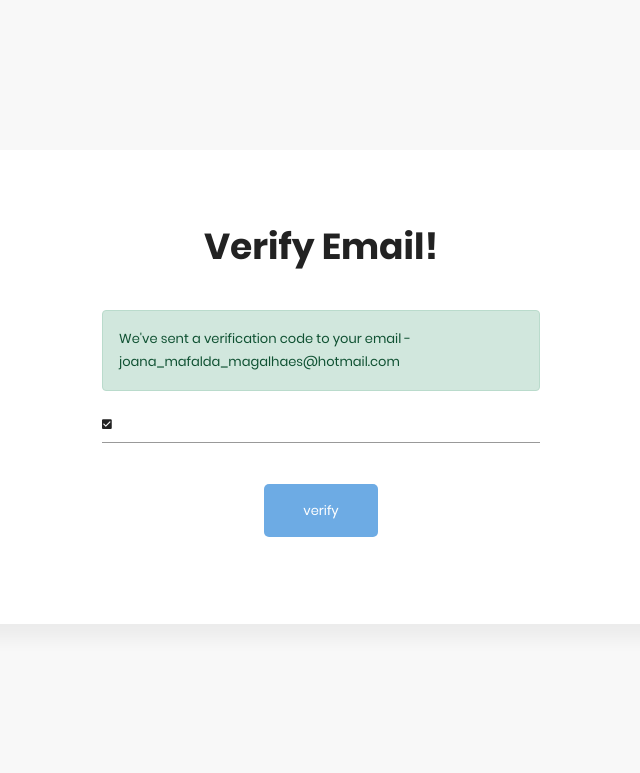
After one commit to jmmp00/atw, a PHP site: page /verifyEmail.php in a window 1280 px wide. The commit adds this page. Shown: the top 773 px of the page, without its empty margins (319-959 px from the left). Run offline with PHP 8.4, Linux system fonts and the light colour scheme; a user stored in the database is signed in.

Commit message:
register email verification

```diff
--- a/css/style.css
+++ b/css/style.css
@@ -298,6 +298,12 @@ figure {
   display: block;
   text-align: center; }
 
+.forgot-password{
+  font-size: 14px;
+  color: #222;
+  display: block;
+}
+
 .term-service {
   font-size: 13px;
   color: #222; }
@@ -306,6 +312,18 @@ figure {
   margin-left: 75px;
   margin-right: 75px;
   padding-left: 34px; }
+
+.verify-email{
+  width: 100%;
+  display: block;
+  text-align: center;
+}
+.verify-email-form {
+  display: inline-block;
+  margin-left: auto;
+  margin-right: auto;
+  text-align: left;
+  width:50%; }
 
 .register-form {
   width: 100%; }
--- a/login.php
+++ b/login.php
@@ -47,6 +47,9 @@
                                 <input type="checkbox" name="remember-me" id="remember-me" class="agree-term"/>
                                 <label for="remember-me" class="label-agree-term"><span><span></span></span>Remember me</label>
                             </div>
+                            <div class="form-group">
+                                <a href="ForgotPassword.php" class="forgot-password">Forgot password</a>
+                            </div>
                             <div class="form-group form-button">
                                 <input type="submit" name="login" id="signin" class="form-submit" value="Log in"/>
                             </div>
--- /dev/null
+++ b/verifyEmail.php
@@ -0,0 +1,50 @@
+<?php
+  session_start();
+
+  if (isset($_SESSION['user_email'])) {
+?>
+<!DOCTYPE html>
+<html lang="en">
+  <head>
+    <meta charset="UTF-8">
+    <meta name="viewport" content="width=device-width, initial-scale=1.0">
+    <title>Verify Email</title>
+    <link href="https://cdn.jsdelivr.net/npm/bootstrap@5.0.0-beta2/dist/css/bootstrap.min.css" rel="stylesheet" integrity="sha384-BmbxuPwQa2lc/FVzBcNJ7UAyJxM6wuqIj61tLrc4wSX0szH/Ev+nYRRuWlolflfl" crossorigin="anonymous">
+    <link rel="stylesheet" href="fonts/material-icon/css/material-design-iconic-font.min.css">
+    <!-- Main css -->
+    <link rel="stylesheet" href="css/style.css">
+  </head>
+  <body>
+    <div class="main">
+      <section class="verify-email">
+        <div class="container">
+          <div class="signin-content">
+            <div class="verify-email-form">
+              <h2 class="form-title"><center>Verify Email!</center></h2>
+              <form method="POST" class="register-form" id="login-form" action="auth.php"> <?php if (isset($_GET['error'])) { ?> <div class="alert alert-danger" role="alert" style="display:block"> <?=htmlspecialchars($_GET['error']);?> </div> <?php  } ?>
+              <div class="alert alert-success" role="alert" style="display:block">We've sent a verification code to your email - <?php echo htmlspecialchars($_SESSION['user_email']);?></div>
+              <div class="form-group">
+              <label for="your_name">
+                    <i class="zmdi zmdi-check-square"></i>
+                  </label>
+                  <input type="text" name="token" />
+                </div>
+                <div class="form-group form-button">
+                 <center> <input type="submit" name="verify" id="signin" class="form-submit" value="verify" /></center>
+                </div>
+              </form>
+            </div>
+          </div>
+        </div>
+      </section>
+    </div>
+    <script> if (document.querySelector('.alert-danger').style.display == 'block'){
+                  document.querySelector('.alert-success').style.display = 'none'
+              }</script>
+  </body>
+</html>
+<?php
+}else {
+   header("Location: index.php");
+}
+ ?>
```
Also changed, not shown: auth.php (+50 -2 lines), forgotPassword.php (added).
